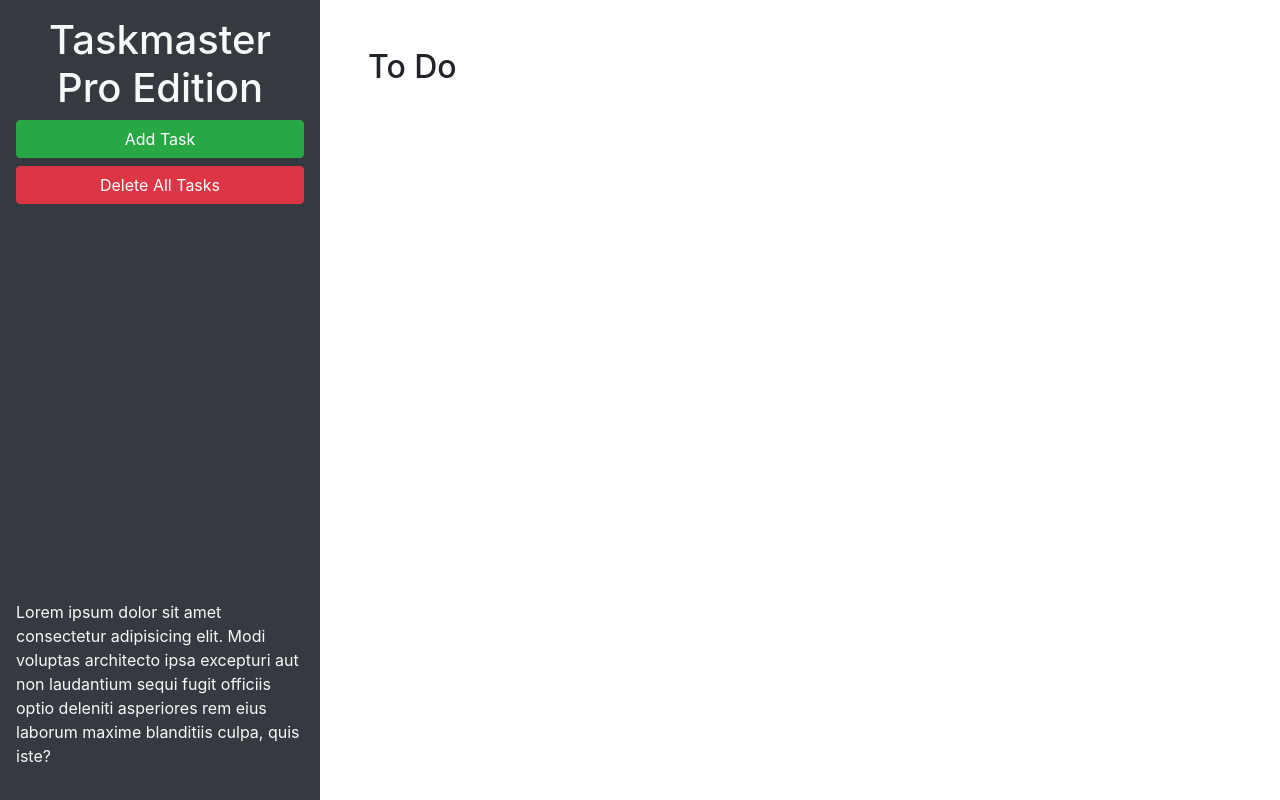
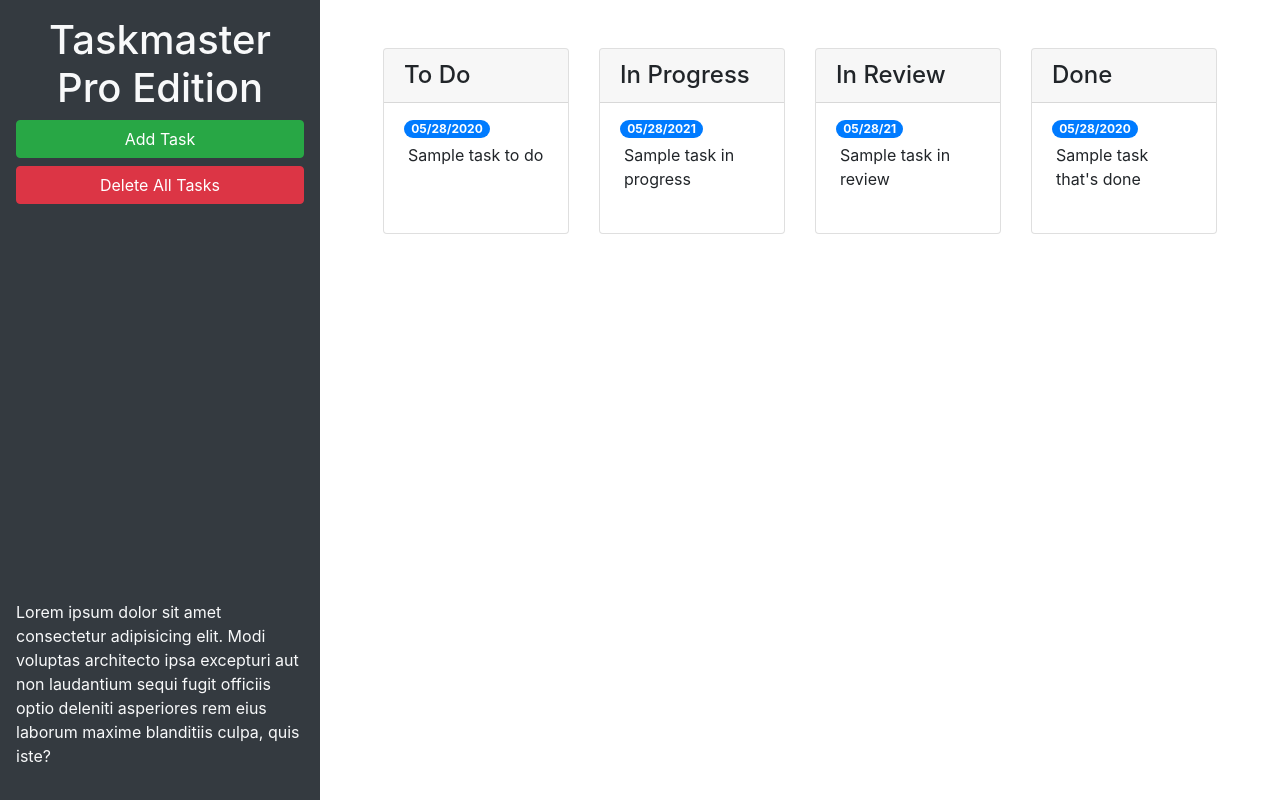
Before and after one commit to JJLindsey/taskmaster-pro, a plain HTML site: page index.html in a window 1280 px wide. Drawn offline with nearby package versions, Linux system fonts and the light colour scheme.

Commit message:
add bootstrap components

```diff
--- a/index.html
+++ b/index.html
@@ -24,9 +24,58 @@
       </p>
     </header>
     <main class="col-12 col-lg-9">
-      <div class="m-5">
-        <h2>To Do</h2>
-        <ul id="list-toDo" class="list-group"> </ul>
+      <div class="m-5 row justify-content-around">
+        <div class="col-12 col-md-6 col-xl-3 mb-3">
+          <div class="card">
+          <h4 class="card-header">To Do</h4>
+          <ul id="list-toDo" class="list-group list-group-flush">
+            <li class="list-group-item">
+              <span class="badge badge-primary badge-pill">05/28/2020</span>
+              <p class="m-1">Sample task to do</p>
+            </li>
+          </ul>
+        </div>
+      </div>
+        <!--todo-->
+        <!--in progress start-->
+        <div class="col-12 col-md-6 col-xl-3 mb-3">
+          <div class="card">
+            <h4 class="card-header">In Progress</h4>
+            <ul id="list-inProgress" class="list-group list-group-flush">
+              <li class="list-group-item">
+                <span class="badge badge-primary badge-pill">05/28/2021</span>
+                <p class="m-1">Sample task in progress</p>
+              </li>
+            </ul>
+          </div>
+        </div>
+        <!--in progress end-->
+        <!--in review start-->
+        <div class="col-12 col-md-6 col-xl-3 mb-3">
+          <div class="card">
+            <h4 class="card-header">In Review</h4>
+            <ul id="list-inReview" class="list-group list-group-flush">
+              <li class="list-group-item">
+                <span class="badge badge-primary badge-pill">05/28/21</span>
+                <p class="m-1">Sample task in review</p>
+              </li>
+            </ul>
+          </div>
+        </div>
+        <!--in review end-->
+        <!-- done start -->
+        <div class="col-12 col-md-6 col-xl-3 mb-3">
+          <div class="card">
+            <h4 class="card-header">Done</h4>
+            <ul id="list-done" class="list-group list-group-flush">
+              <li class="list-group-item">
+                <span class="badge badge-primary badge-pill">05/28/2020</span>
+                <p class="m-1">Sample task that's done</p>
+              </li>
+            </ul>
+          </div>
+        </div>
+        <!-- done end -->
       </div>
     </main>
   </div>
@@ -46,11 +95,11 @@
           <form>
             <div class="form-group">
               <label for="modalTaskDescription">Task description</label>
-              <textarea id="modalTaskDescription" rows="3"></textarea>
+              <textarea id="modalTaskDescription" rows="3" class="form-control"></textarea>
             </div>
             <div class="form-group">
               <label for="modalDueDate">Due date</label>
-              <input type="text" id="modalDueDate" placeholder="mm/dd/yyyy" autocomplete="off" />
+              <input type="text" class="form-control" id="modalDueDate" placeholder="mm/dd/yyyy" autocomplete="off" />
             </div>
           </form>
         </div>
```
